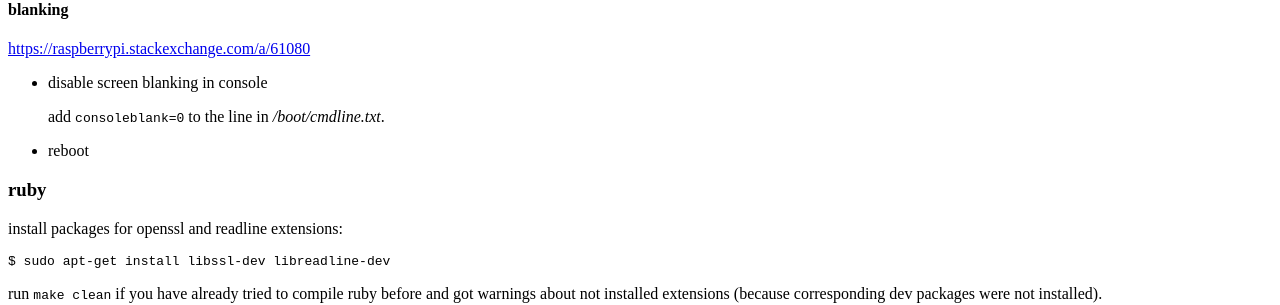
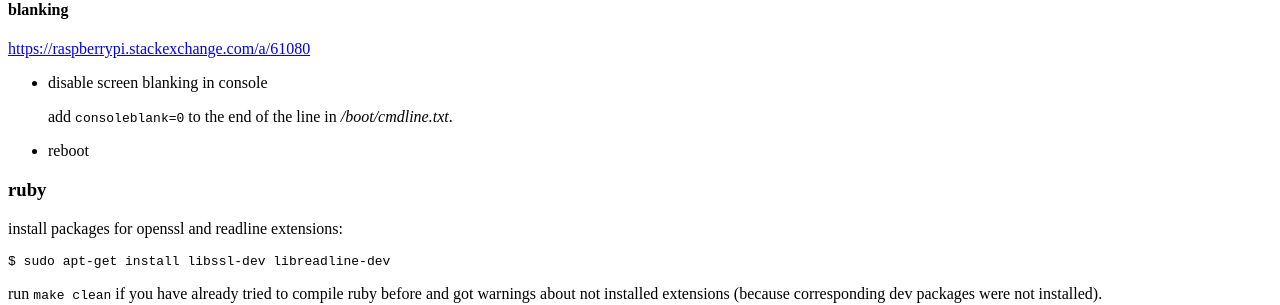
Before and after one commit to tap349/tap349.github.io, a Jekyll site: the page built from _posts/2017-04-15-raspberry-pi.md, in a window 1280 px wide and 900 px high, scrolled down 3819 px. Shown: the part 152-457 px from the top of the window. Built offline with Jekyll 4.4.1, drawn with Linux system fonts in a browser that asks for light colours.

Commit message:
update 2017-04-25_01:48:01

```diff
--- a/_posts/2017-04-15-raspberry-pi.md
+++ b/_posts/2017-04-15-raspberry-pi.md
@@ -250,7 +250,7 @@ NOTE: hdmi cable must be plugged in before booting raspberry pi -
 
 - disable screen blanking in console
 
-  add `consoleblank=0` to the line in _/boot/cmdline.txt_.
+  add `consoleblank=0` to the end of the line in _/boot/cmdline.txt_.
 
 - reboot
 
```
